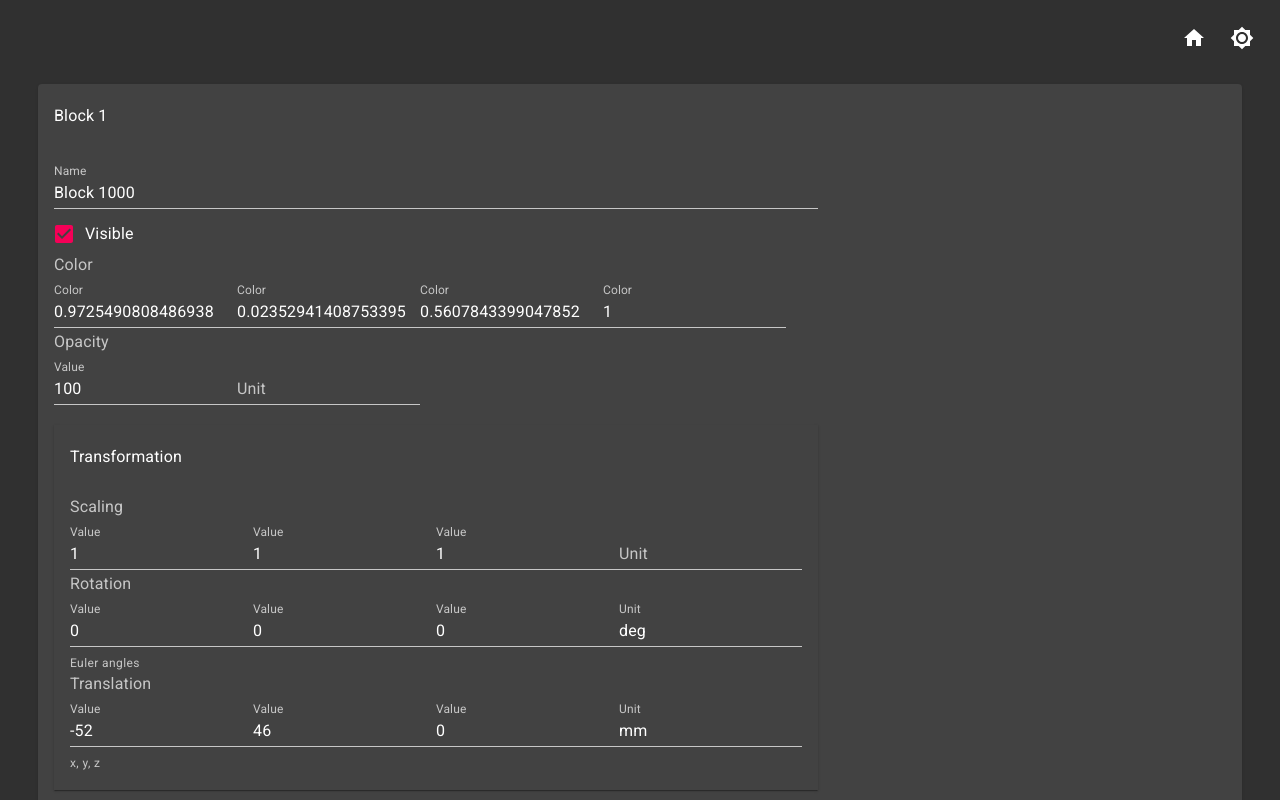
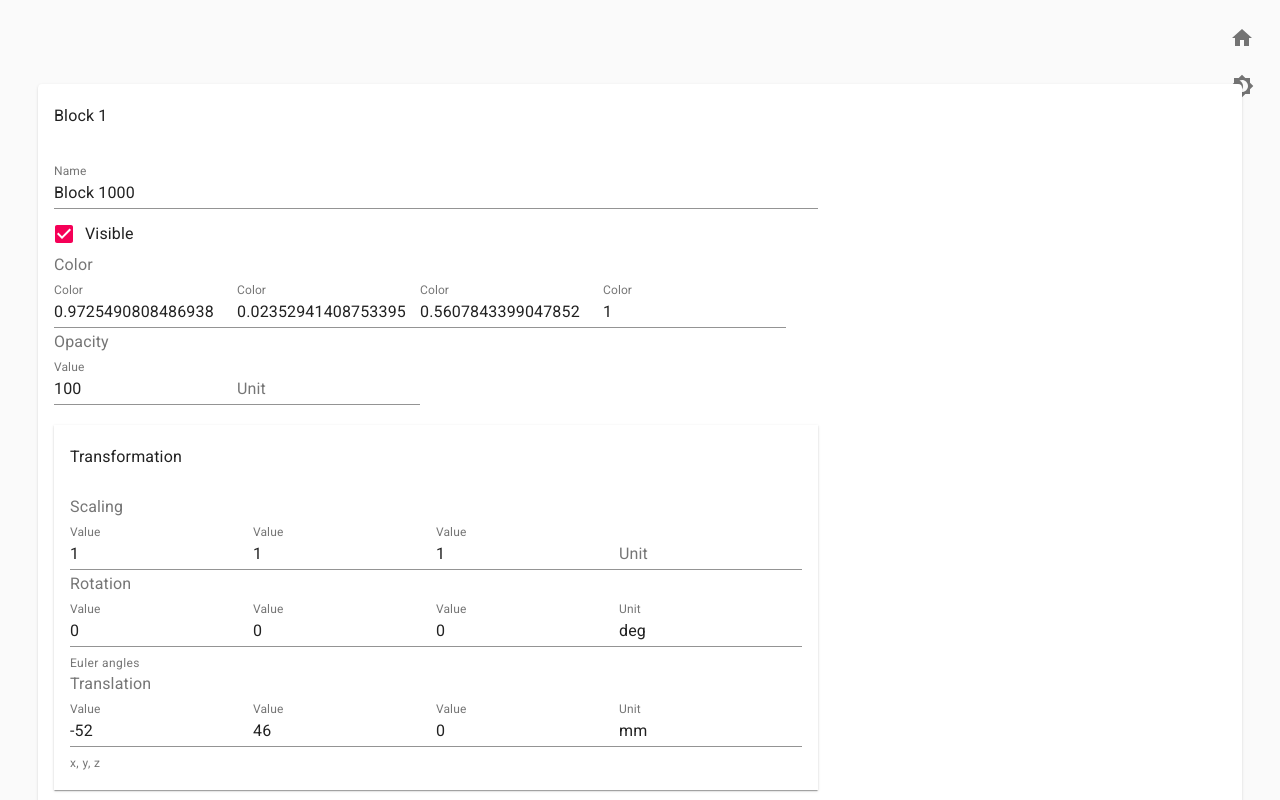
Before and after one commit to KZzizzle/s4l-react-test, a React app: page /form-demo in a window 1280 px wide. Built offline with nearby package versions, Linux system fonts and the light colour scheme; no server answers.

Commit message:
connected store and associated "redux stuff". Toggling dark and light mode works.

```diff
--- a/src/App.js
+++ b/src/App.js
@@ -14,25 +14,21 @@ import Menu from './menu/Menu';
 import FormDemo from './form/FormDemo'
 
 import ToolMenu from './tool/ToolMenu'
+import { connect } from "react-redux";
+
 
 class App extends React.Component {
   constructor(props) {
     super(props);
-    this.state = {
-      theme: {
-        palette: {
-          type: 'dark'
-        }
-      }
-    }
   }
   render() {
+
     return (
-      <ThemeProvider theme={createMuiTheme(this.state.theme)}>
+      <ThemeProvider theme={createMuiTheme(this.props.theme)}>
         <CssBaseline />
         <Router>
           {/* Top right corner (menu) */}
-          <Menu toggleDarkModeHandler={this.toggleDarkMode} />
+          <Menu />
           <Switch>
             <Route path='/form-demo'>
               <FormDemo />
@@ -52,15 +48,11 @@ class App extends React.Component {
       </ThemeProvider>
     );
   }
-  toggleDarkMode = () => {
-    this.setState(state => ({
-      theme: {
-        palette: {
-          type: state.theme.palette.type === 'dark' ? 'light' : 'dark'
-        }
-      }
-    }))
-  }
+}
+const mapStateToProps = state => {
+  return {
+    theme: state.theme
+  };
 }
 
-export default App;
+export default connect(mapStateToProps)(App);
--- a/src/menu/Menu.js
+++ b/src/menu/Menu.js
@@ -1,8 +1,18 @@
 import React from 'react';
+import { connect } from "react-redux";
 import { useLocation, useHistory } from 'react-router-dom';
 import { IconButton, Box, Tooltip } from '@material-ui/core';
 import { Brightness7, Brightness4, Code, Home } from '@material-ui/icons';
+import { toggleDarkModeHandler } from "../redux_stuff/actions";
 import { useTheme } from '@material-ui/core/styles';
+
+const mapDispatchToProps = dispatch => ({
+  toggleDarkModeHandler: () => dispatch(toggleDarkModeHandler())
+});
+
+const mapStateToProps = state => {
+  return {themetype: state.theme.palette.type };
+}
 
 const NavigationButton = props => {
   const location = useLocation();
@@ -27,18 +37,19 @@ const NavigationButton = props => {
 }
 
 const ToggleModeButton = props => {
-  const theme = useTheme();
   return (
+      <Box className="dark-mode-toggle-container">
         <Tooltip title="Toggle dark mode on/off">
           <IconButton onClick={props.toggleDarkModeHandler}>
-        { theme.palette.type === 'dark' ? (
+            {props.themetype === 'dark' ? (
               <Brightness7 />
             ) : (
               <Brightness4 />
             )}
           </IconButton>
         </Tooltip>
-  );
+      </Box>
+  )
 }
 
 class Menu extends React.Component {
@@ -46,10 +57,11 @@ class Menu extends React.Component {
     return (
       <Box className="menu-container">
         <NavigationButton />
-        <ToggleModeButton toggleDarkModeHandler={this.props.toggleDarkModeHandler} />
+        <ToggleModeButton toggleDarkModeHandler={this.props.toggleDarkModeHandler} themetype = {this.props.themetype}/>
       </Box>
     )
   }
 }
 
-export default Menu;
+
+export default connect(mapStateToProps, mapDispatchToProps)(Menu);
--- a/src/redux_stuff/actions.js
+++ b/src/redux_stuff/actions.js
@@ -1,5 +1,5 @@
 import {  TOGGLE_THEME } from "./constants";
 
-export function toggleTheme() {
+export function toggleDarkModeHandler() {
   return { type: TOGGLE_THEME}
 }
--- a/src/redux_stuff/reducers.js
+++ b/src/redux_stuff/reducers.js
@@ -10,7 +10,6 @@ export const initialState = {
 
 function rootReducer(state = initialState, action) {
   switch(action.type){
-
 
     case TOGGLE_THEME:
       return Object.assign({}, state, {
```
Lines whose indentation alone changed are shown as unchanged.
